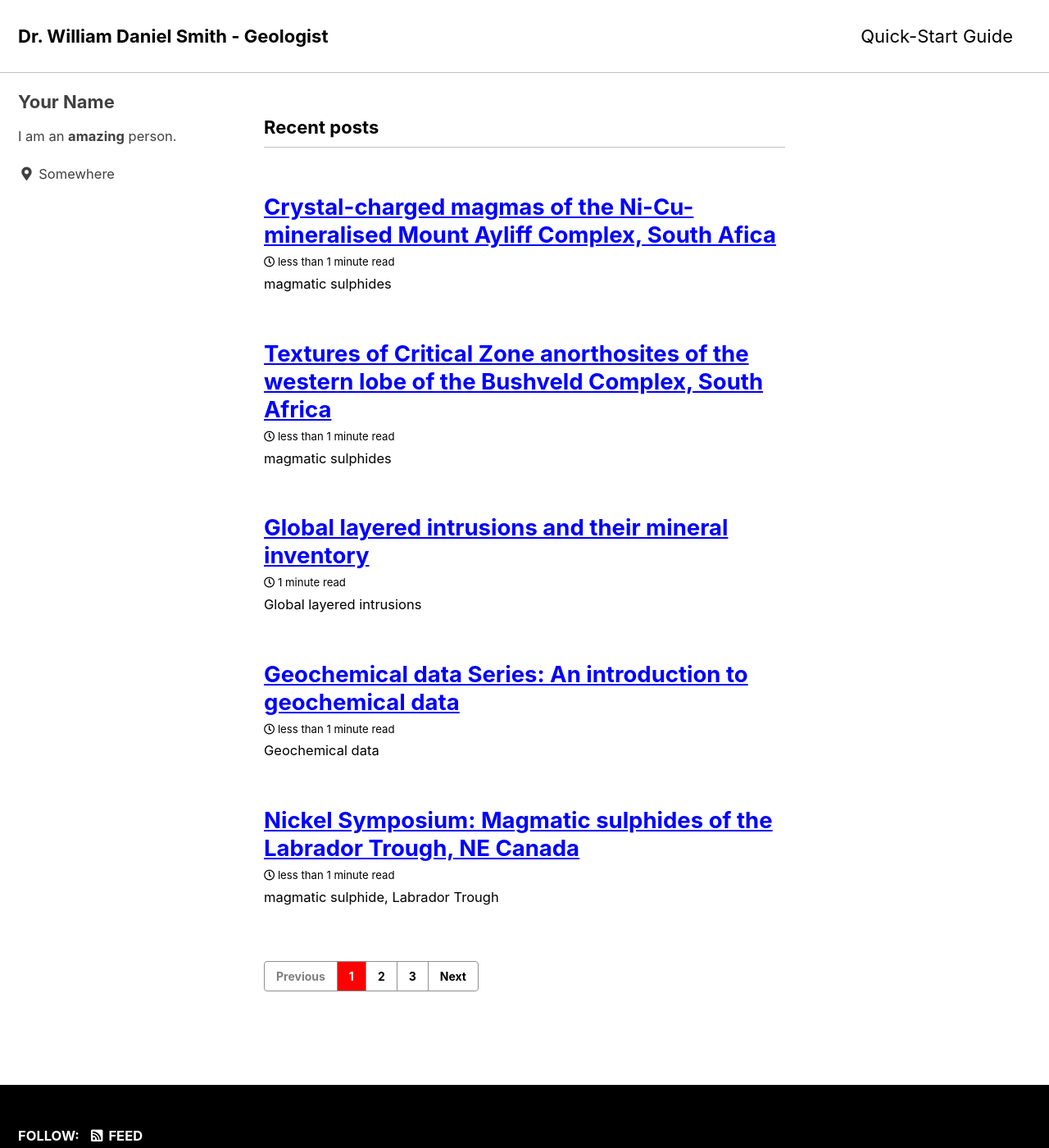
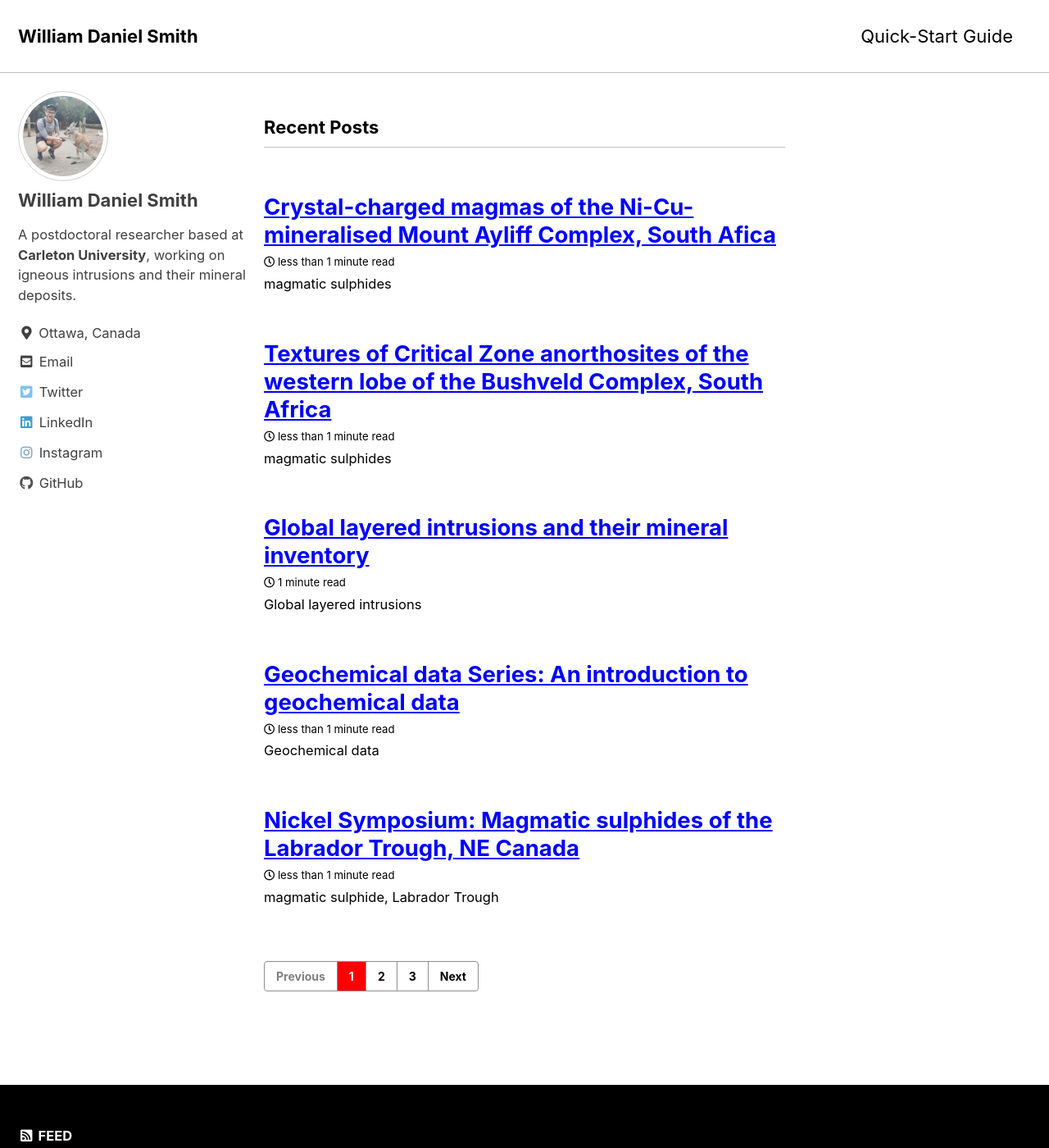
Before and after one commit to WillDSmith1995/willsgeo, a Jekyll site: the page built from index.html, in a window 1280 px wide and 1400 px high. Shown: the whole window at 82% size. Built offline with Jekyll 4.4.1, drawn with Linux system fonts in a browser that asks for light colours; cached includes are drawn as plain includes; the list of posts is cut into pages by our own code; some of the changed text lies outside the part shown.

Commit message:
Update _config.yml

```diff
--- a/_config.yml
+++ b/_config.yml
@@ -12,17 +12,17 @@
 
 # theme                  : "minimal-mistakes-jekyll"
 # remote_theme           : "mmistakes/minimal-mistakes"
-minimal_mistakes_skin    : "contrast" # "air", "aqua", "contrast", "dark", "dirt", "neon", "mint", "plum", "sunrise"
+minimal_mistakes_skin    : "contrast" # "air", "aqua", "default", "dark", "dirt", "neon", "mint", "plum", "sunrise"
 
 # Site Settings
-locale                   : "en-US"
-title                    : "Dr. William Daniel Smith - Geologist"
+locale                   : "en-UK"
+title                    : "William Daniel Smith"
 title_separator          : "-"
 subtitle                 : # site tagline that appears below site title in masthead
-name                     : "William D Smith"
-description              : "Virtual CV"
-url                      : # the base hostname & protocol for your site e.g. "https://mmistakes.github.io"
-baseurl                  : # the subpath of your site, e.g. "/blog"
+name                     : "William Daniel Smith"
+description              : "Blog posts, presentations, and information."
+url                      : # https://willdsmith1995.github.io/
+baseurl                  : # /willsgeo
 repository               : # GitHub username/repo-name e.g. "mmistakes/minimal-mistakes"
 teaser                   : # path of fallback teaser image, e.g. "/assets/images/500x300.png"
 logo                     : # path of logo image to display in the masthead, e.g. "/assets/images/88x88.png"
@@ -30,7 +30,7 @@
 # breadcrumbs            : false # true, false (default)
 words_per_minute         : 200
 comments:
-  provider               : # false (default), "disqus", "discourse", "facebook", "staticman", "staticman_v2", "utterances", "giscus", "custom"
+  provider               : # false (default), "disqus", "discourse", "facebook", "staticman", "staticman_v2", "utterances", "custom"
   disqus:
     shortname            : # https://help.disqus.com/customer/portal/articles/466208-what-s-a-shortname-
   discourse:
@@ -43,13 +43,6 @@
   utterances:
     theme                : # "github-light" (default), "github-dark"
     issue_term           : # "pathname" (default)
-  giscus:
-    repo_id              : # Shown during giscus setup at https://giscus.app
-    category_name        : # Full text name of the category
-    category_id          : # Shown during giscus setup at https://giscus.app
-    discussion_term      : # "pathname" (default), "url", "title", "og:title"
-    reactions_enabled    : # '1' for enabled (default), '0' for disabled
-    theme                : # "light" (default), "dark", "dark_dimmed", "transparent_dark", "preferred_color_scheme"
   staticman:
     branch               : # "master"
     endpoint             : # "https://{your Staticman v3 API}/v3/entry/github/"
@@ -58,12 +51,9 @@
   secret                 :
 atom_feed:
   path                   : # blank (default) uses feed.xml
-  hide                   : # true, false (default)
 search                   : # true, false (default)
 search_full_content      : # true, false (default)
 search_provider          : # lunr (default), algolia, google
-lunr:
-  search_within_pages    : # true, false (default)
 algolia:
   application_id         : # YOUR_APPLICATION_ID
   index_name             : # YOUR_INDEX_NAME
@@ -75,13 +65,12 @@
 # SEO Related
 google_site_verification :
 bing_site_verification   :
+yandex_site_verification :
 naver_site_verification  :
-yandex_site_verification :
-baidu_site_verification  :
 
 # Social Sharing
 twitter:
-  username               :
+  username               : "@DrWDSmith"
 facebook:
   username               :
   app_id                 :
@@ -96,7 +85,7 @@
 
 # Analytics
 analytics:
-  provider               : false # false (default), "google", "google-universal", "google-gtag", "custom"
+  provider               : false # false (default), "google", "google-universal", "custom"
   google:
     tracking_id          :
     anonymize_ip         : # true, false (default)
@@ -104,30 +93,36 @@
 
 # Site Author
 author:
-  name             : "Your Name"
-  avatar           : # path of avatar image, e.g. "/assets/images/bio-photo.jpg"
-  bio              : "I am an **amazing** person."
-  location         : "Somewhere"
-  email            :
+  name             : "William Daniel Smith"
+  avatar           : "/images/avatar.jpg"
+  bio              : "A postdoctoral researcher based at **Carleton University**, working on igneous intrusions and their mineral deposits."
+  location         : "Ottawa, Canada"
+  email            : "willdsmith1995@gmail.com"
+  github           : "WillDSmith1995"
+  linkedin         : "william-daniel-smith-675930102 "
+  twitter          : "DrWDSmith"
+  researchgate     : "researchgate.net/profile/William_Smith94"
+  instagram        : "wills.geo"
+
   links:
     - label: "Email"
       icon: "fas fa-fw fa-envelope-square"
-      # url: "mailto:your.name@email.com"
-    - label: "Website"
-      icon: "fas fa-fw fa-link"
-      # url: "https://your-website.com"
+       #url: "mailto:willdsmith1995@gmail.com"
+    - label: "researchgate"
+      icon: "fas fa-fw fa-fw"
+       #url: "https://www.researchgate.net/profile/William_Smith94"
     - label: "Twitter"
       icon: "fab fa-fw fa-twitter-square"
-      # url: "https://twitter.com/"
-    - label: "Facebook"
-      icon: "fab fa-fw fa-facebook-square"
-      # url: "https://facebook.com/"
+       #url: "https://twitter.com/DrWDSmith"
+    - label: "LinkedIn"
+      icon: "fab fa-fw fa-fw"
+       #url: "https://www.linkedin.com/in/william-daniel-smith-675930102/"
     - label: "GitHub"
       icon: "fab fa-fw fa-github"
-      # url: "https://github.com/"
+       #url: "https://github.com/WillDSmith1995"
     - label: "Instagram"
       icon: "fab fa-fw fa-instagram"
-      # url: "https://instagram.com/"
+       #url: "https://instagram.com/willsgeo"
 
 # Site Footer
 footer:
@@ -230,6 +225,7 @@
   - jekyll-gist
   - jekyll-feed
   - jekyll-include-cache
+  - jekyll-maps
 
 # mimic GitHub Pages with --safe
 whitelist:
@@ -290,3 +286,12 @@
       comments: # true
       share: true
       related: true
+
+  # _pages
+  - scope:
+      path: ""
+      type: pages
+    values:
+      layout: single
+      author_profile: true
+      read_time: true
```
